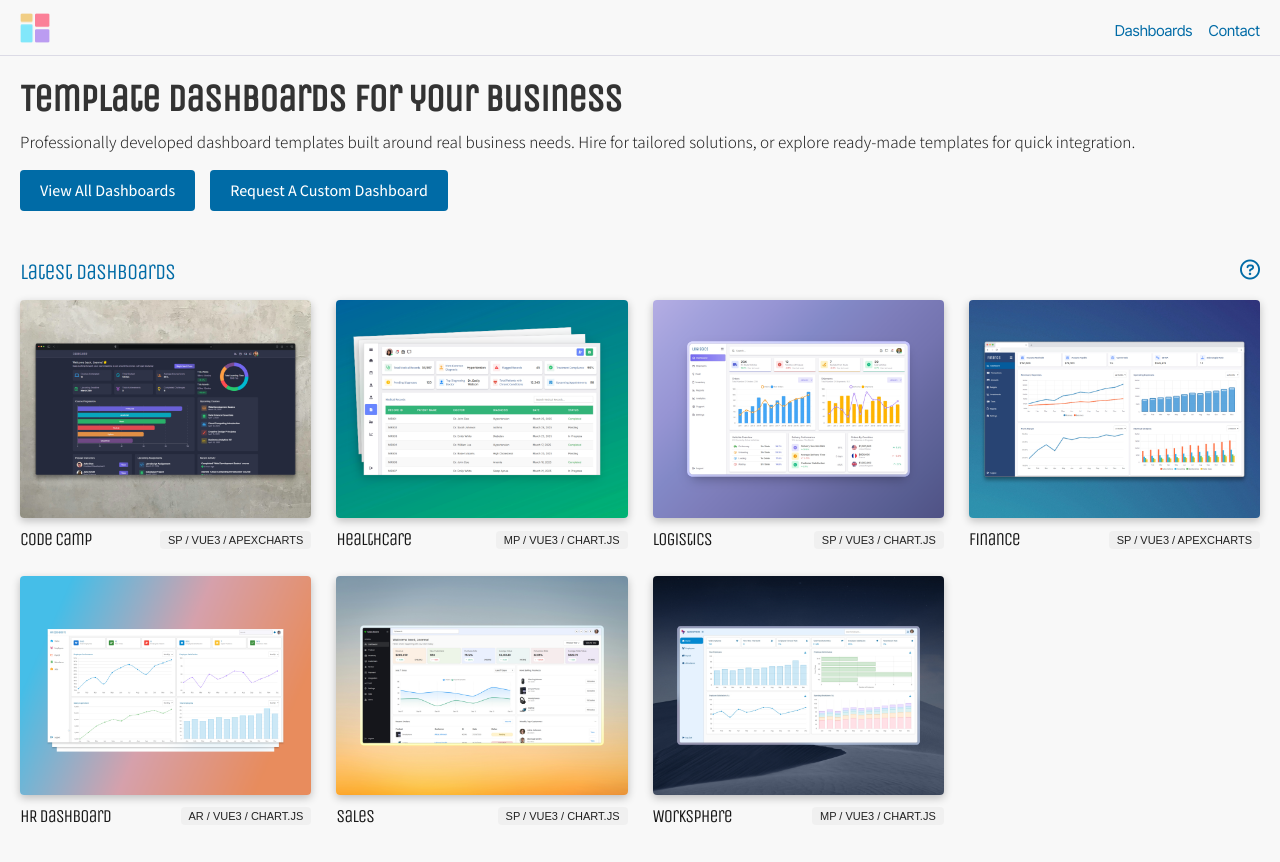
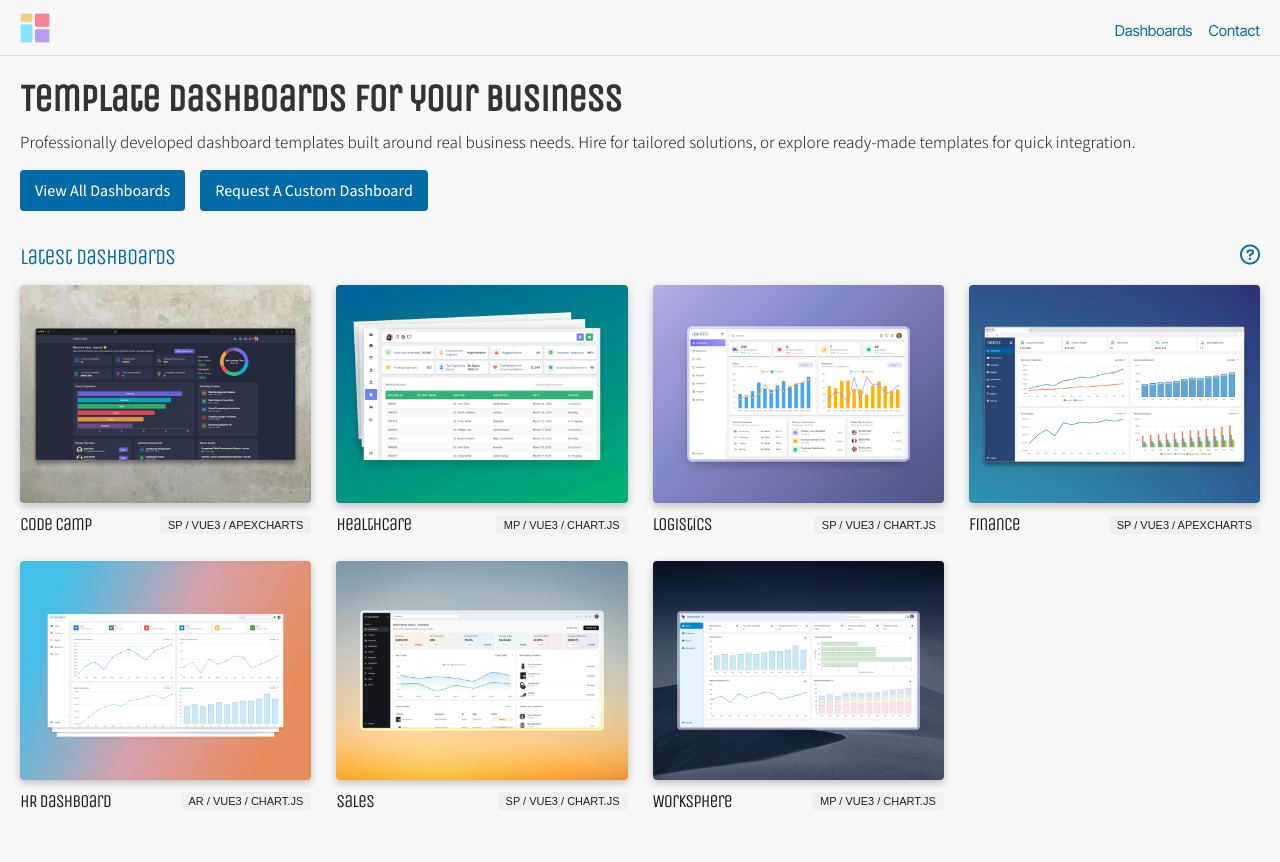
Before and after one commit to joseph-johnson27001/dashboard-website, a Vue app: page / in a window 1280 px wide. Shown: the top 862 px of the page. Built offline with nearby package versions, Linux system fonts and the light colour scheme.

Commit message:
Home page and butotn styles

```diff
--- a/src/components/UI/DashboardModalCard.vue
+++ b/src/components/UI/DashboardModalCard.vue
@@ -242,7 +242,7 @@ export default {
 .button {
   background-color: #006ba6;
   color: white;
-  padding: 10px 20px;
+  padding: 10px 15px;
   text-decoration: none;
   font-weight: 500;
   border-radius: 4px;
--- a/src/views/ContactPage.vue
+++ b/src/views/ContactPage.vue
@@ -176,7 +176,7 @@ textarea {
   font-family: "Inter Tight", sans-serif;
   background-color: #006ba6;
   color: white;
-  padding: 10px 20px;
+  padding: 10px 15px;
   text-decoration: none;
   font-weight: 500;
   border-radius: 4px;
--- a/src/views/HomePage.vue
+++ b/src/views/HomePage.vue
@@ -222,7 +222,7 @@ export default {
 .button {
   background-color: #006ba6;
   color: white;
-  padding: 10px 20px;
+  padding: 10px 15px;
   text-decoration: none;
   font-weight: 500;
   border-radius: 4px;
@@ -238,6 +238,7 @@ export default {
   flex-direction: row;
   justify-content: space-between;
   align-items: center;
+  margin-top: -15px;
 }
 
 /* Section Headers */
```
